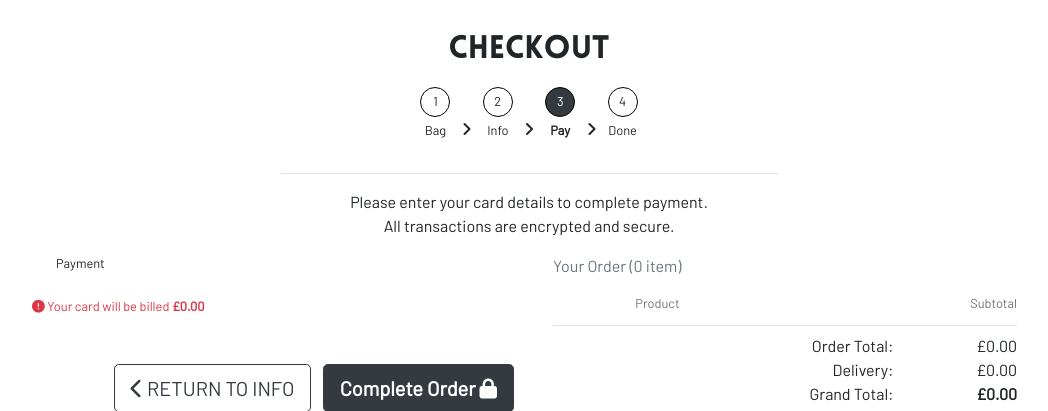
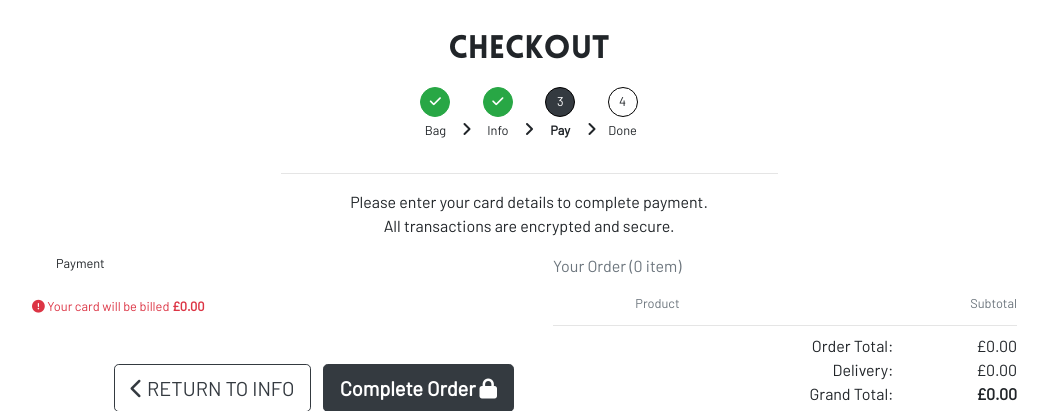
Before and after one commit to jerhabor/studyhaven, a Django app: template checkout/templates/checkout/payment.html in a window 1280 px wide. Shown: the part 135-546 px from the top of the page, without its empty margins (111-1159 px from the left). Run offline with Django 3.2, Linux system fonts and the light colour scheme; the template is opened without the code that fills it, so the values that code supplies are empty; some libraries are stand-ins or nearby versions.

Commit message:
STYLE: The steps now show green once the user has successfully moved forward from the page. This gives more of a subconscious interactive response to the user as they progress through the order process.

```diff
--- a/checkout/templates/checkout/checkout.html
+++ b/checkout/templates/checkout/checkout.html
@@ -25,7 +25,7 @@
                 <ul class="list-inline text-center">
                     <li class="list-inline-item">
                         <div class="text-center small">
-                            <div class="checkout-steps">1</div>
+                            <div class="checkout-steps border border-success bg-success text-white"><i class="fas fa-check"></i></div>
                             <p class="mt-1">Bag</p>
                         </div>
                     </li>
--- a/checkout/templates/checkout/payment.html
+++ b/checkout/templates/checkout/payment.html
@@ -25,7 +25,7 @@
                 <ul class="list-inline text-center">
                     <li class="list-inline-item">
                         <div class="text-center small">
-                            <div class="checkout-steps">1</div>
+                            <div class="checkout-steps border border-success bg-success text-white"><i class="fas fa-check"></i></div>
                             <p class="mt-1">Bag</p>
                         </div>
                     </li>
@@ -34,7 +34,7 @@
                     </li>
                     <li class="list-inline-item">
                         <div class="text-center small">
-                            <div class="checkout-steps">2</div>
+                            <div class="checkout-steps border border-success bg-success text-white"><i class="fas fa-check"></i></div>
                             <p class="mt-1">Info</p>
                         </div>
                     </li>
```
